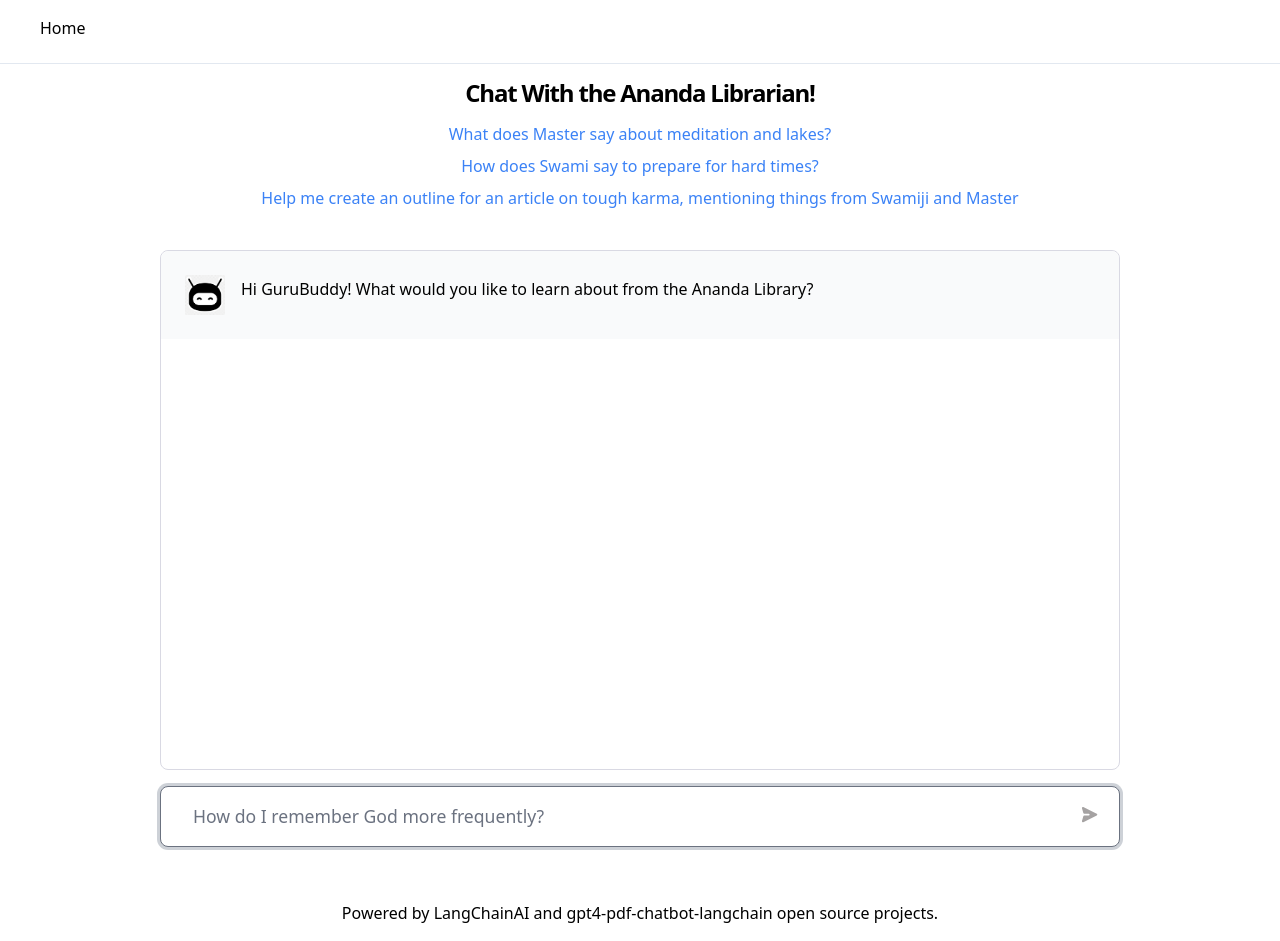
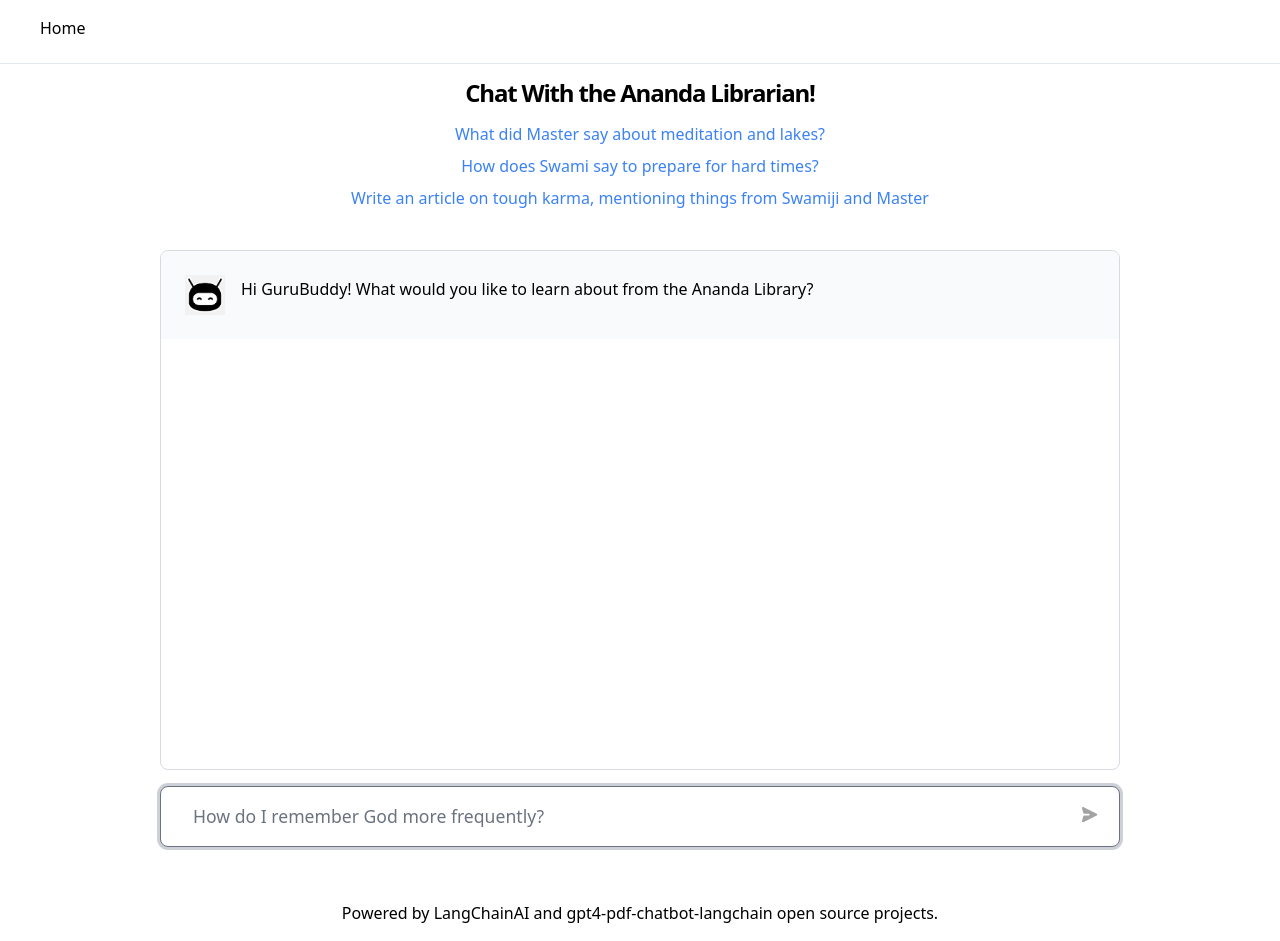
Before and after one commit to mayooear/gpt4-pdf-chatbot-langchain, a Next.js app: page / in a window 1280 px wide. Built offline with nearby package versions, Linux system fonts and the light colour scheme.

Commit message:
fix text differences

```diff
--- a/pages/index.tsx
+++ b/pages/index.tsx
@@ -133,7 +133,7 @@ export default function Home() {
               className="text-blue-500 hover:underline mb-2"
               onClick={() => setQuery("What did Master say about meditation and lakes?")}
             >
-              What does Master say about meditation and lakes?
+              What did Master say about meditation and lakes?
             </button>
             <button
               className="text-blue-500 hover:underline mb-2"
@@ -145,7 +145,7 @@ export default function Home() {
               className="text-blue-500 hover:underline mb-2"
               onClick={() => setQuery("Write an article on how to handle tough karma, mentioning things from Swamiji and Master")}
             >
-              Help me create an outline for an article on tough karma, mentioning things from Swamiji and Master
+              Write an article on tough karma, mentioning things from Swamiji and Master
             </button>
           </div>
           <main className={styles.main}>
```
